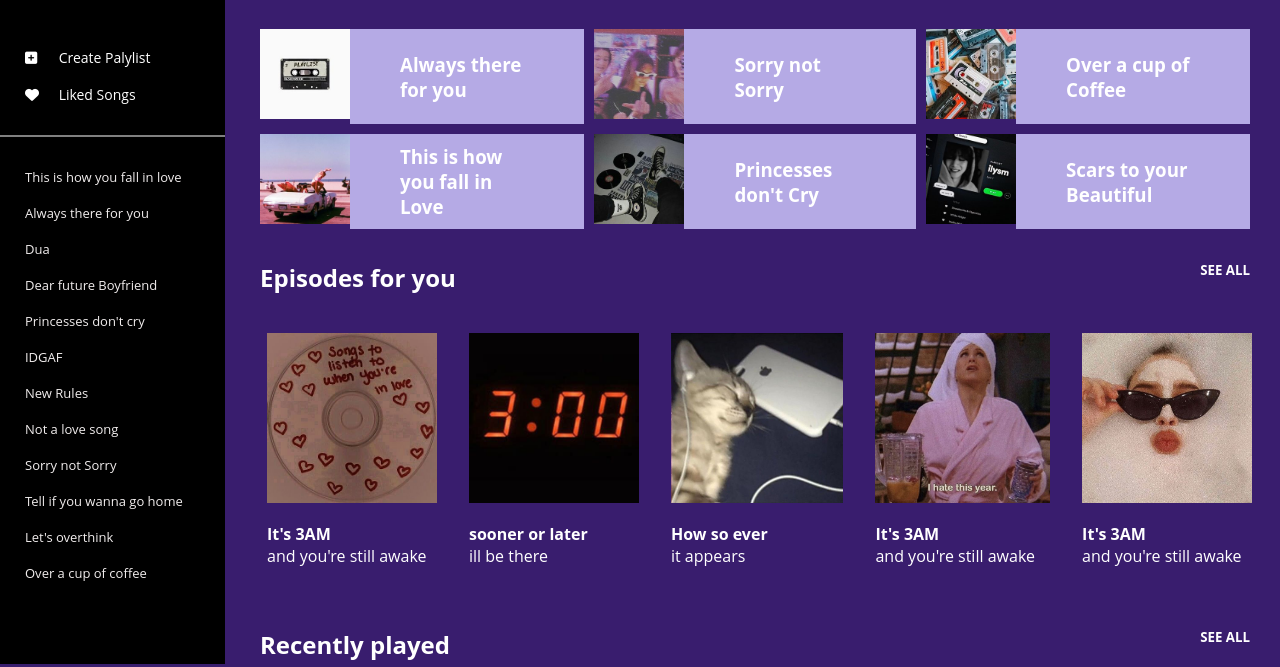
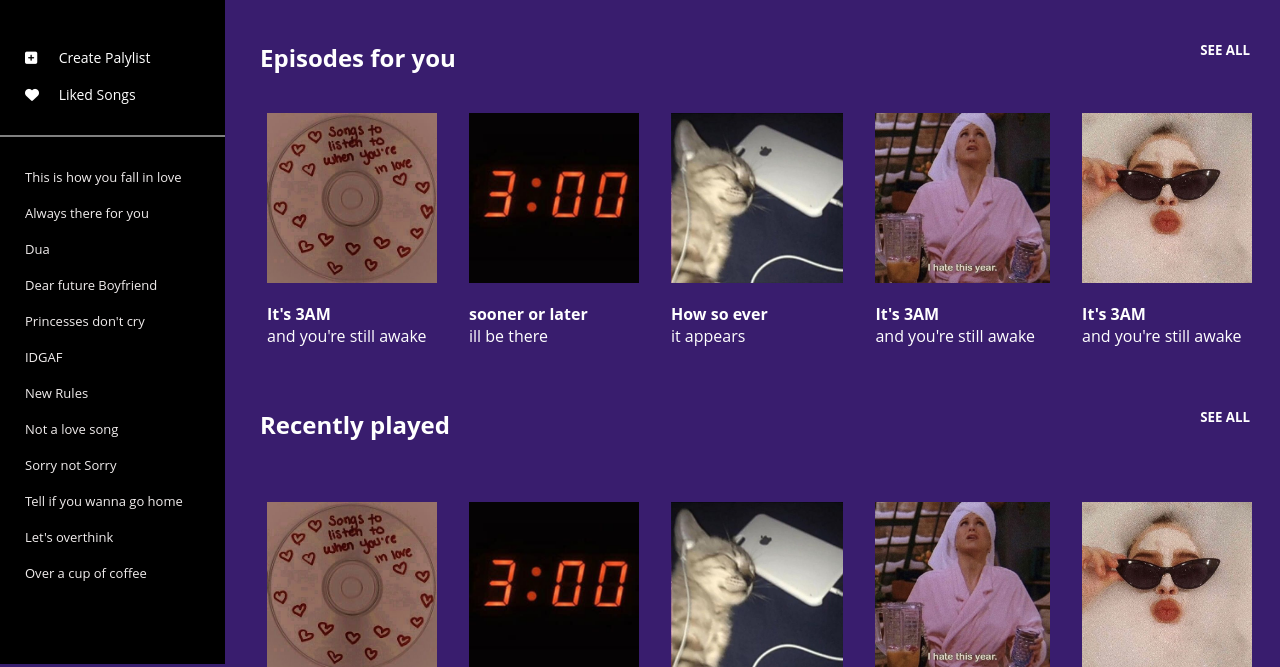
Before and after one commit to shristyyx/Spotify-Clone, a plain HTML site: page index.html in a window 1280 px wide. Shown: the part 136-803 px from the top of the page. Drawn offline with Linux system fonts and the light colour scheme.

Commit message:
Update index.html

```diff
--- a/index.html
+++ b/index.html
@@ -250,83 +250,6 @@ padding-bottom: 15px;
     <h1>Good Evening </h1>
     <br>
 
-    <table class="playlisttable">
-        <tr>
-
-            <td class="songicon">
-
-                <img src="song1.jpg" alt="">
-            </td>
-
-
-            <td class="songname">
-
-            <a href="https://youtu.be/EdhR-ry40So">
-            <h3>Always there for you</h3></a>
-
-
-            </td>
-
-
-            <td class="songicon">
-
-                    <img src="song2.jpg" alt="">
-            </td>
-            <td class="songname">
-                <h3>Sorry not Sorry</h3>
-            </td>
-
-
-
-
-
-            <td class="songicon">
-
-                <img src="song3.jpg" alt="">
-            </td>
-            <td class="songname">
-                <h3>Over a cup of Coffee</h3>
-            </td>
-
-
-
-        </tr>
-
-        <tr>
-            <td class="songicon">
-
-                <img src="song4.jpg" alt="">
-            </td>
-            <td class="songname">
-                <h3>This is how you fall in Love</h3>
-            </td>
-
-
-            <td class="songicon">
-
-                <img src="song5.jpg" alt="">
-            </td>
-            <td class="songname">
-                <h3>Princesses don't Cry</h3>
-            </td>
-
-
-
-            <td class="songicon">
-
-                <img src="song6.jpg" alt="">
-            </td>
-            <td class="songname">
-                <h3>Scars to your Beautiful</h3>
-            </td>
-
-
-
-        </tr>
-
-
-
-    </table>
 
     <br>
 
```
